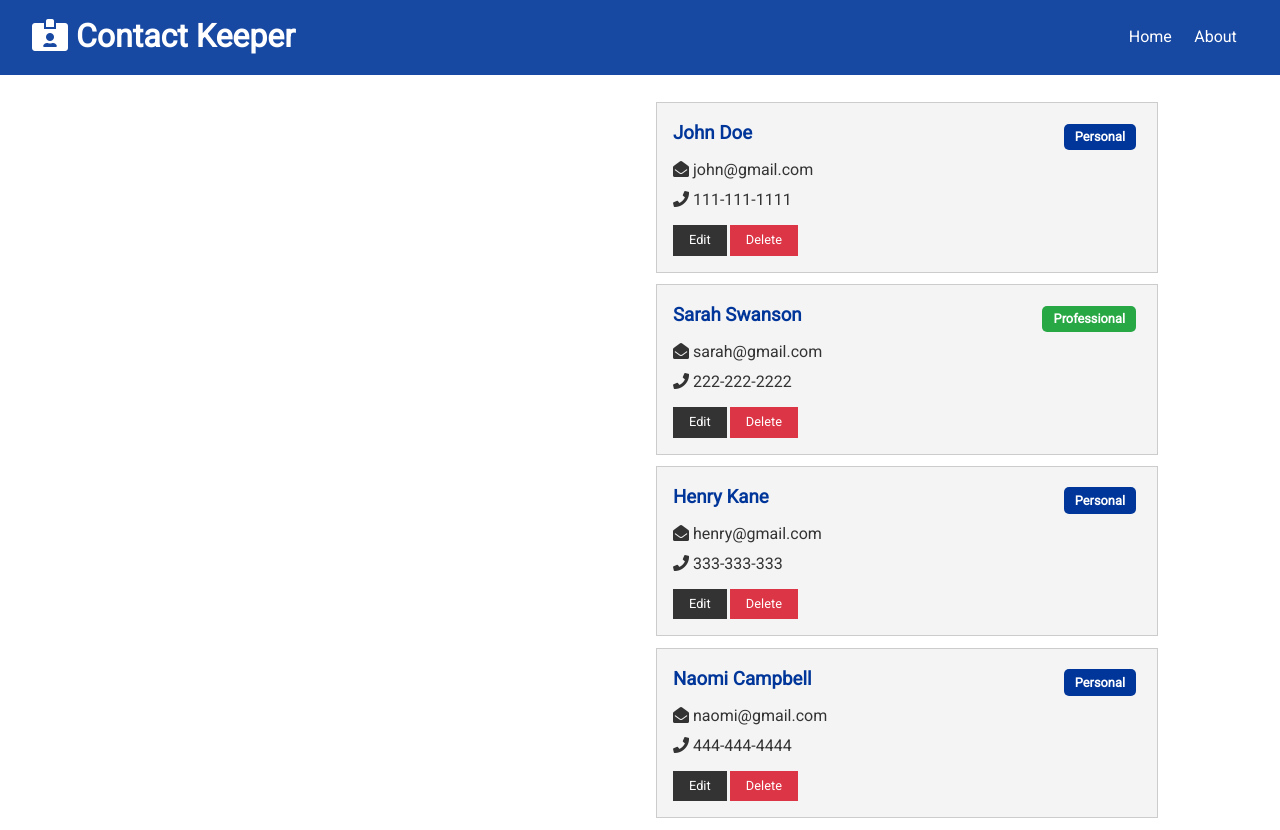
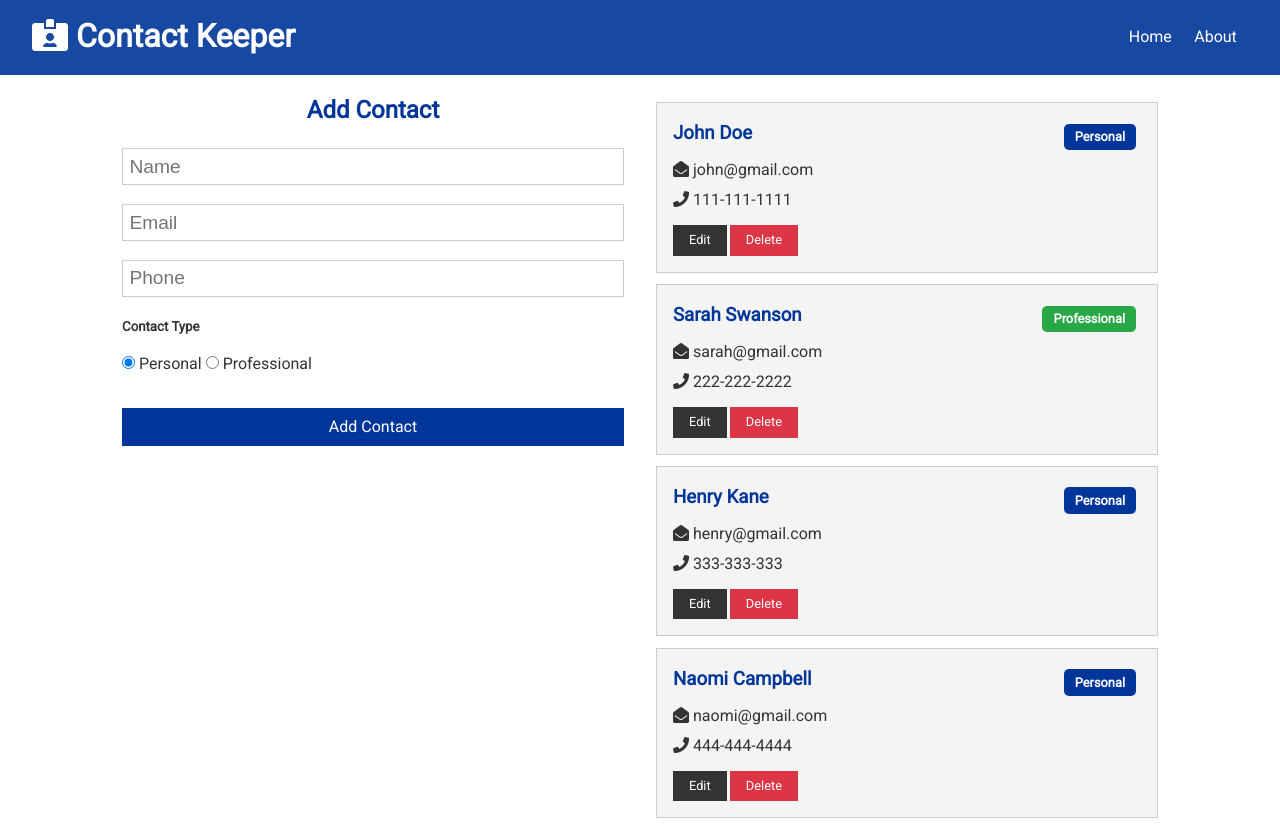
Before and after one commit to shashank-bhatotia/contact-keeper, a React (Create React App) app in the folder client/: page / in a window 1280 px wide. Built offline with nearby package versions, Linux system fonts and the light colour scheme.

Commit message:
Create Contact Form component

```diff
--- /dev/null
+++ b/client/src/components/contacts/ContactForm.js
@@ -0,0 +1,39 @@
+import React, { useState } from 'react';
+
+// form to add and update contacts
+const ContactForm = () => {
+  // instead of setting each field, setting a single object i.e. contact
+  const [contact, setContact] = useState({
+    name: '',
+    email: '',
+    phone: '',
+    type: 'personal'
+  });
+
+  const { name, email, phone, type } = contact;
+
+  const onChange = e => {
+    const { target: { name, value } } = e;
+    setContact({
+      ...contact,
+      [name]: value
+    });
+  }
+
+  return (
+    <form>
+      <h2 className="text-primary">Add Contact</h2>
+      <input type="text" placeholder="Name" name="name" value={name} onChange={onChange}/>
+      <input type="email"  placeholder="Email" name="email" value={email} onChange={onChange}/>
+      <input type="text"  placeholder="Phone" name="phone" value={phone} onChange={onChange}/>
+      <h5>Contact Type</h5>
+      <input type="radio" name="type" value="personal" checked={type === 'personal'} onChange={onChange} /> Personal {' '}
+      <input type="radio" name="type" value="professional" checked={type === 'professional'} onChange={onChange} /> Professional {' '}
+      <div>
+        <input type="submit" value="Add Contact" className="btn btn-primary btn-block"/>
+      </div>
+    </form>
+  )
+}
+
+export default ContactForm;
--- a/client/src/components/pages/Home.js
+++ b/client/src/components/pages/Home.js
@@ -1,12 +1,13 @@
 import React from 'react';
 import Contacts from '../contacts/Contacts';
+import ContactForm from '../contacts/ContactForm';
 
 
 const Home = () => {
   return (
     <div className="grid-2">
       <div>
-        {/* ContactForm */}
+        <ContactForm />
       </div>
       <div>
         <Contacts />
```
